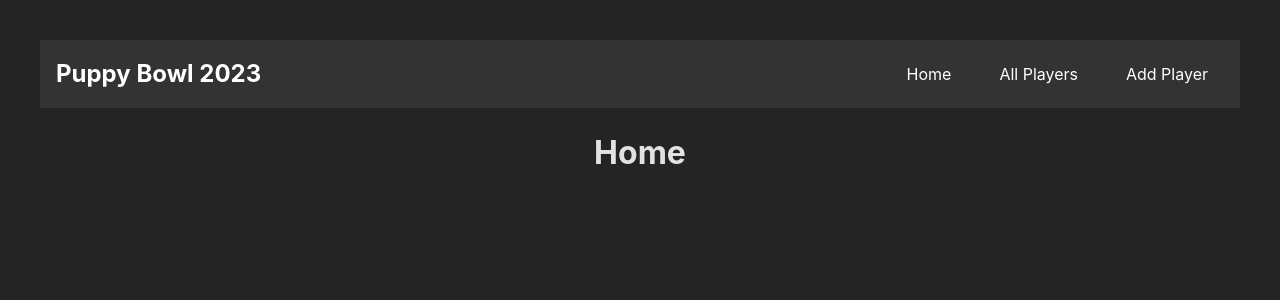
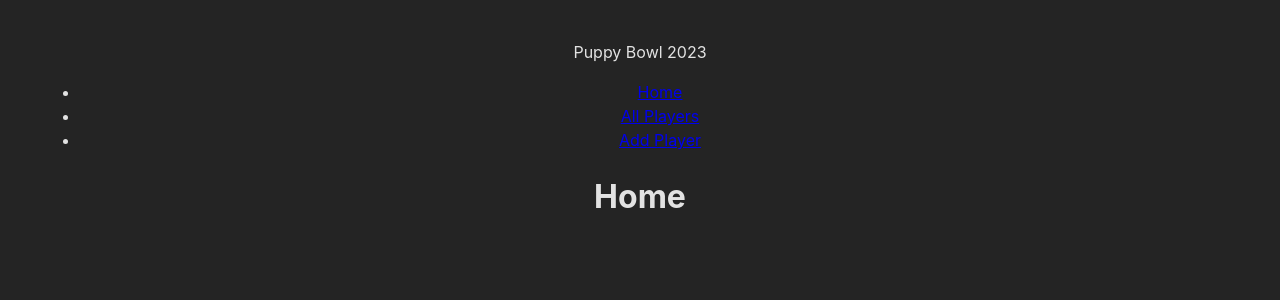
Before and after one commit to dhanajeane79/workshop-29-puppy-bowl-react, a React (Vite) app: page / in a window 1280 px wide. Shown: the top 300 px of the page. Built offline with nearby package versions, Linux system fonts and the light colour scheme.

Commit message:
Removed Boilerplate code

```diff
--- a/src/index.css
+++ b/src/index.css
@@ -13,44 +13,3 @@
   -moz-osx-font-smoothing: grayscale;
   -webkit-text-size-adjust: 100%;
 }
-
-.navbar {
-  display: flex;
-  justify-content: space-between;
-  align-items: center;
-  background-color: #333;
-  color: #fff;
-  padding: 1rem;
-}
-
-.navbar-logo {
-  font-size: 1.5rem;
-  font-weight: bold;
-}
-
-.navbar-links {
-  display: flex;
-  list-style: none;
-  margin: 0;
-  padding: 0;
-}
-
-.navbar-links li {
-  margin-left: 1rem;
-}
-
-.navbar-links li:first-child {
-  margin-left: 0;
-}
-
-.navbar-link {
-  color: #fff;
-  text-decoration: none;
-  padding: 0.5rem 1rem;
-  border-radius: 4px;
-  transition: background-color 0.2s ease;
-}
-
-.navbar-link:hover {
-  background-color: #555;
-}
```
